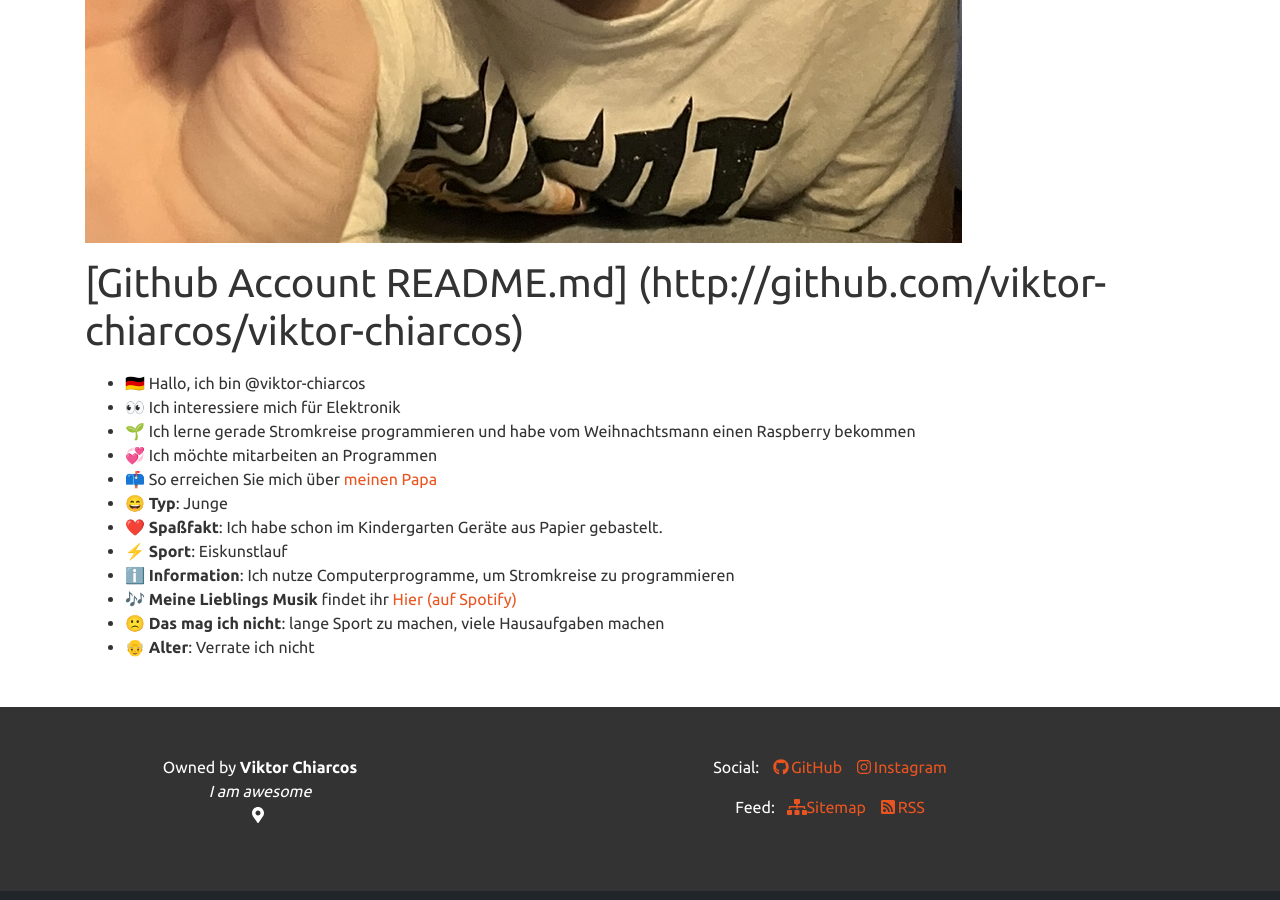
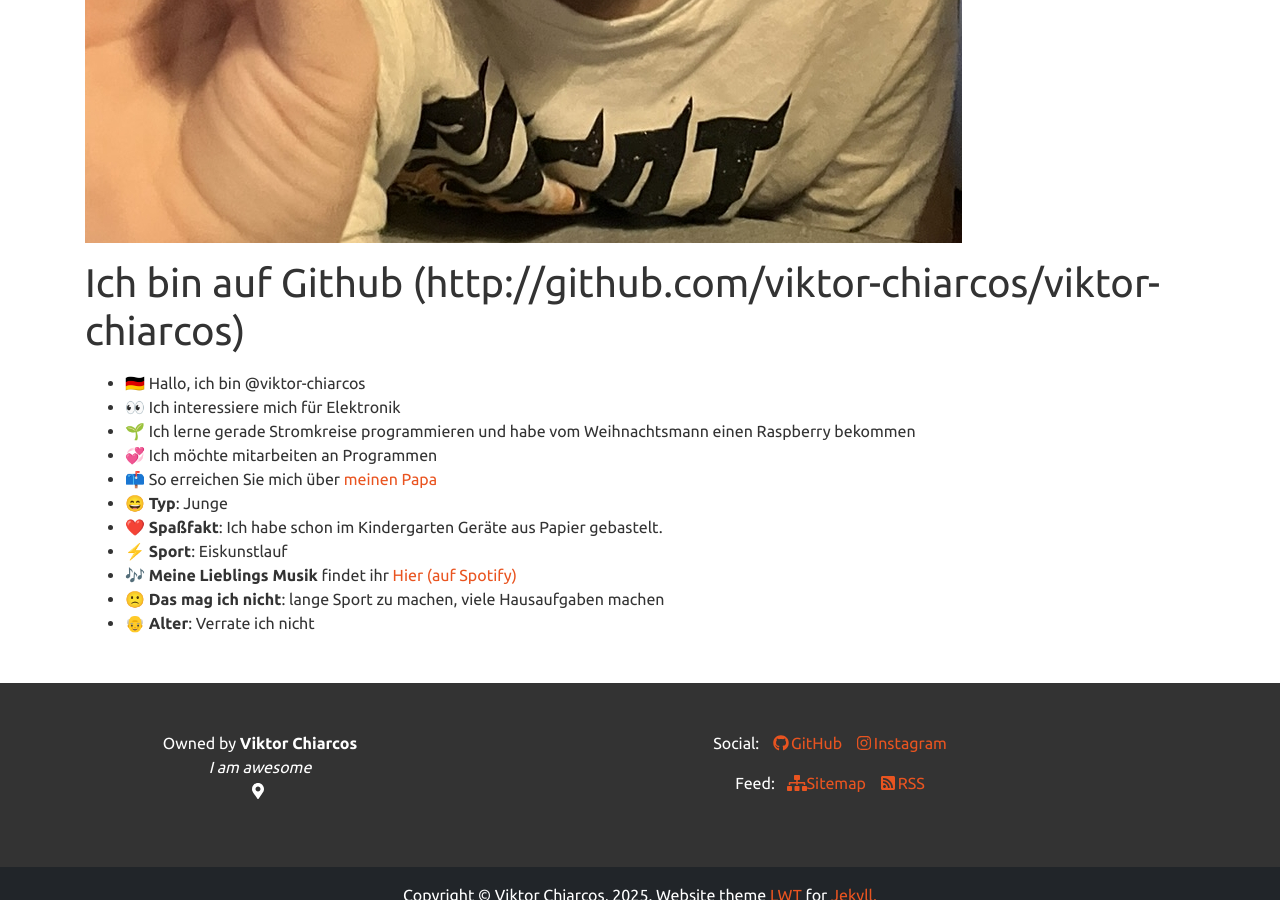
Before and after one commit to viktor-chiarcos/viktor-chiarcos.github.io, a Jekyll site: the page built from _pages/about.md, in a window 1280 px wide and 900 px high, scrolled down 1033 px. Built offline with Jekyll 4.4.1, drawn with Linux system fonts in a browser that asks for light colours.

Commit message:
aufräumen ;)

```diff
--- a/_pages/about.md
+++ b/_pages/about.md
@@ -13,7 +13,7 @@ permalink: /about/
 	Ich bin der Host von der Webseite weil sie mir gehört
 -->
 
-# [Github Account README.md] (http://github.com/viktor-chiarcos/viktor-chiarcos)
+# Ich bin auf Github (http://github.com/viktor-chiarcos/viktor-chiarcos)
 
 - 🇩🇪 Hallo, ich bin @viktor-chiarcos
 - 👀 Ich interessiere mich für Elektronik
@@ -23,7 +23,7 @@ permalink: /about/
 - 😄 **Typ**: Junge
 - ❤️ **Spaßfakt**: Ich habe schon im Kindergarten Geräte aus Papier gebastelt.
 - ⚡️ **Sport**: Eiskunstlauf
-- ℹ️ **Information**: Ich nutze Computerprogramme, um Stromkreise zu programmieren
+<!-- - ℹ️ **Information**: Ich nutze Computerprogramme, um Stromkreise zu programmieren --> <!-- Papa: das war doppelt -->
 - 🎶 **Meine Lieblings Musik** findet ihr [Hier (auf Spotify) ](https://open.spotify.com/playlist/33a3P5kT2XK7V2NE11puD2?si=TZKCPxLFRGmnVrRYJPqH_g&pi=e-7_wwSH6USaOR)
 - 🙁 **Das mag ich nicht**: lange Sport zu machen, viele Hausaufgaben machen
 - 👴 **Alter**: Verrate ich nicht
```
